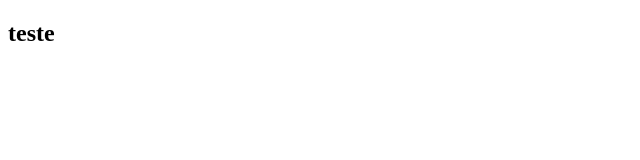
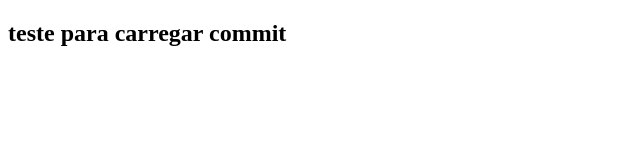
Before and after one commit to antonielsoares/curso_senai, a plain HTML site: page index.html in a window 1280 px wide. Shown: the whole page, without its empty margins (0-640 px from the left). Drawn offline with Linux system fonts and the light colour scheme.

Commit message:
commit 02

```diff
--- a/index.html
+++ b/index.html
@@ -6,6 +6,6 @@
     <title>Document</title>
 </head>
 <body>
-    <h2>teste</h2>
+    <h2>teste para carregar commit</h2>
 </body>
 </html>
```
